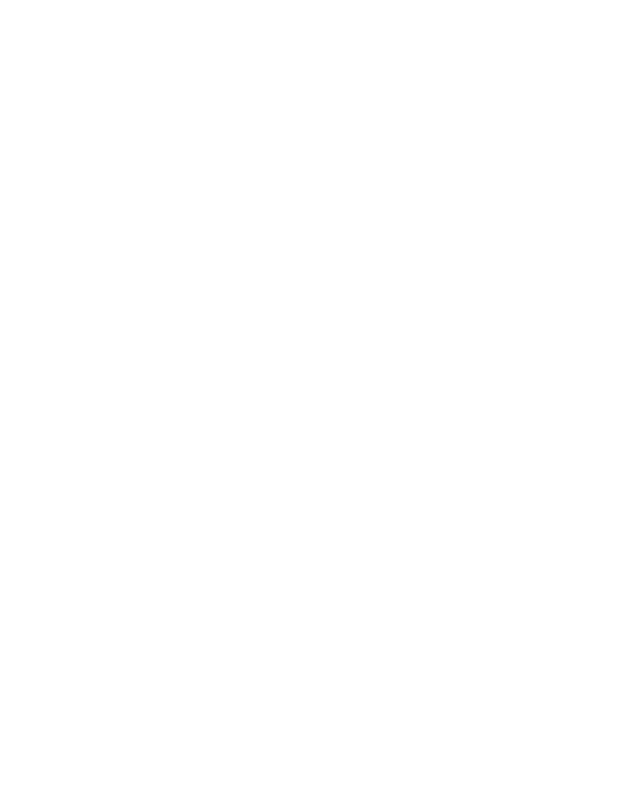
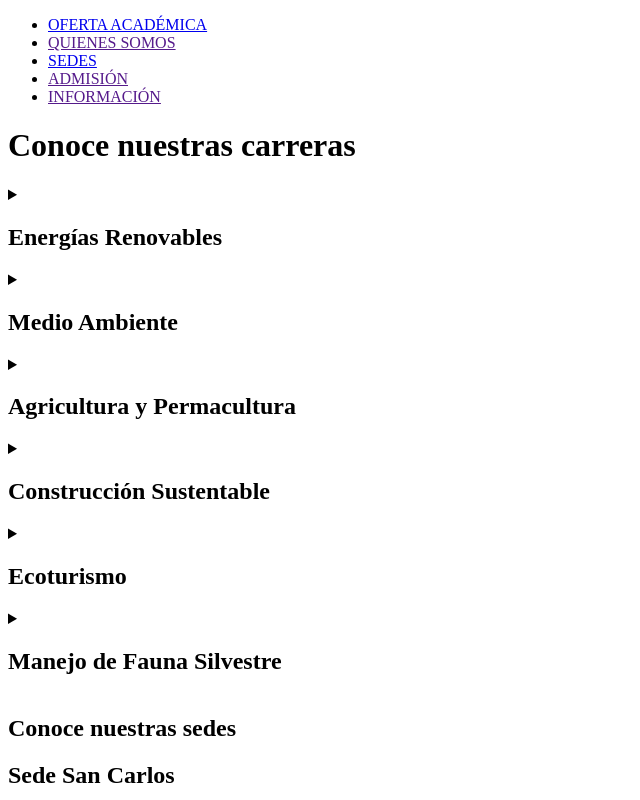
Before and after one commit to Laura-Izaguirre/Universidad-T-cnica-Medioambiental, a plain HTML site: page index.html in a window 1280 px wide. Shown: the top 800 px of the page, without its empty margins (0-640 px from the left). Drawn offline with Linux system fonts and the light colour scheme.

Commit message:
Estructura de index.html creada

```diff
--- a/index.html
+++ b/index.html
@@ -5,9 +5,84 @@
     <meta http-equiv="X-UA-Compatible" content="IE=edge">
     <meta name="viewport" content="width=device-width, initial-scale=1.0">
     <link rel="stylesheet" href="style.css">
-    <title>Document</title>
+    <title>Universidad Técnica Medioambiental</title>
 </head>
 <body>
+    <header>
+        <nav>
+            <ul>
+                <li><a href="carreras">OFERTA ACADÉMICA</a></li>
+                <li><a href="">QUIENES SOMOS</a></li>
+                <li><a href="#sedes">SEDES</a></li>
+                <li><a href="">ADMISIÓN</a></li>
+                <li><a href="">INFORMACIÓN</a></li>
+            </ul>
+        </nav>
+    </header>
+    <main>
+        <h1>Conoce nuestras carreras</h1>
+        <section id="carreras">
+            <section class="contenedor-carreras">
+                <details>
+                    <summary>
+                        <h2 class="subtitulo-contenido">Energías Renovables</h2>
+                    </summary>
+                    <p class="descripción-carreras">Lorem ipsum dolor sit amet, consectetur adipiscing elit, sed do eiusmod tempor incididunt ut labore et dolore magna aliqua. Ut enim ad minim veniam, quis nostrud exercitation ullamco laboris nisi ut aliquip ex ea commodo consequat. Duis aute irure dolor in reprehenderit in voluptate velit esse cillum dolore eu fugiat nulla pariatur.</p>
+                </details>
 
+                <details>
+                    <summary>
+                        <h2 class="subtitulo-contenido">Medio Ambiente</h2>
+                    </summary>
+                    <p class="descripción-carreras">Lorem ipsum dolor sit amet, consectetur adipiscing elit, sed do eiusmod tempor incididunt ut labore et dolore magna aliqua. Ut enim ad minim veniam, quis nostrud exercitation ullamco laboris nisi ut aliquip ex ea commodo consequat. Duis aute irure dolor in reprehenderit in voluptate velit esse cillum dolore eu fugiat nulla pariatur.</p>
+                </details>
+
+                <details>
+                    <summary>
+                        <h2 class="subtitulo-contenido">Agricultura y Permacultura</h2>
+                    </summary>
+                    <p class="descripción-carreras">Lorem ipsum dolor sit amet, consectetur adipiscing elit, sed do eiusmod tempor incididunt ut labore et dolore magna aliqua. Ut enim ad minim veniam, quis nostrud exercitation ullamco laboris nisi ut aliquip ex ea commodo consequat. Duis aute irure dolor in reprehenderit in voluptate velit esse cillum dolore eu fugiat nulla pariatur.</p>
+                </details>
+            </section>
+            <section class="contenedor-carreras">
+                <details>
+                    <summary>
+                        <h2 class="subtitulo-contenido">Construcción Sustentable</h2>
+                    </summary>
+                    <p class="descripción-carreras">Lorem ipsum dolor sit amet, consectetur adipiscing elit, sed do eiusmod tempor incididunt ut labore et dolore magna aliqua. Ut enim ad minim veniam, quis nostrud exercitation ullamco laboris nisi ut aliquip ex ea commodo consequat. Duis aute irure dolor in reprehenderit in voluptate velit esse cillum dolore eu fugiat nulla pariatur.</p>
+                </details>
+                <details>
+                    <summary>
+                        <h2 class="subtitulo-contenido">Ecoturismo</h2>
+                    </summary>
+                    <p class="descripción-carreras">Lorem ipsum dolor sit amet, consectetur adipiscing elit, sed do eiusmod tempor incididunt ut labore et dolore magna aliqua. Ut enim ad minim veniam, quis nostrud exercitation ullamco laboris nisi ut aliquip ex ea commodo consequat. Duis aute irure dolor in reprehenderit in voluptate velit esse cillum dolore eu fugiat nulla pariatur.</p>
+                </details>
+
+                <details>
+                    <summary>
+                        <h2 class="subtitulo-contenido">Manejo de Fauna Silvestre</h2>
+                    </summary>
+                    <p class="descripción-carreras">Lorem ipsum dolor sit amet, consectetur adipiscing elit, sed do eiusmod tempor incididunt ut labore et dolore magna aliqua. Ut enim ad minim veniam, quis nostrud exercitation ullamco laboris nisi ut aliquip ex ea commodo consequat. Duis aute irure dolor in reprehenderit in voluptate velit esse cillum dolore eu fugiat nulla pariatur.</p>
+                </details>
+            </section>
+        </section>
+
+        <section id="sedes">
+            <h2 id="titulo-sedes">Conoce nuestras sedes</h2>
+            <div class="contenido-sedes">
+                <h2 class="subtitulo-sedes">Sede San Carlos</h2>
+                <img src="./images/localizacion.jpg" alt="">
+                <p class="parrafo-sedes">Lorem ipsum dolor sit amet, consectetur adipiscing elit, sed do eiusmod tempor incididunt ut labore et dolore magna aliqua. Ut enim ad minim veniam, quis nostrud exercitation ullamco laboris nisi ut aliquip ex ea commodo consequat.</p>
+            </div>
+            <div class="contenido-sedes">
+                <h2 class="subtitulo-sedes">Sede Inestroza</h2>
+                <img src="./images/localizacion.jpg" alt="">
+                <p class="parrafo-sedes">Lorem ipsum dolor sit amet, consectetur adipiscing elit, sed do eiusmod tempor incididunt ut labore et dolore magna aliqua. Ut enim ad minim veniam, quis nostrud exercitation ullamco laboris nisi ut aliquip ex ea commodo consequat.</p>
+            </div>
+        </section>
+    </main>
+    <footer>
+        <h2 id="texto-footer">Universidad Técnica Medioambiental</h2>
+    </footer>
 </body>
 </html>
```
Also changed, not shown: images/fondo.jpg (added), images/localizacion.jpg (added).
